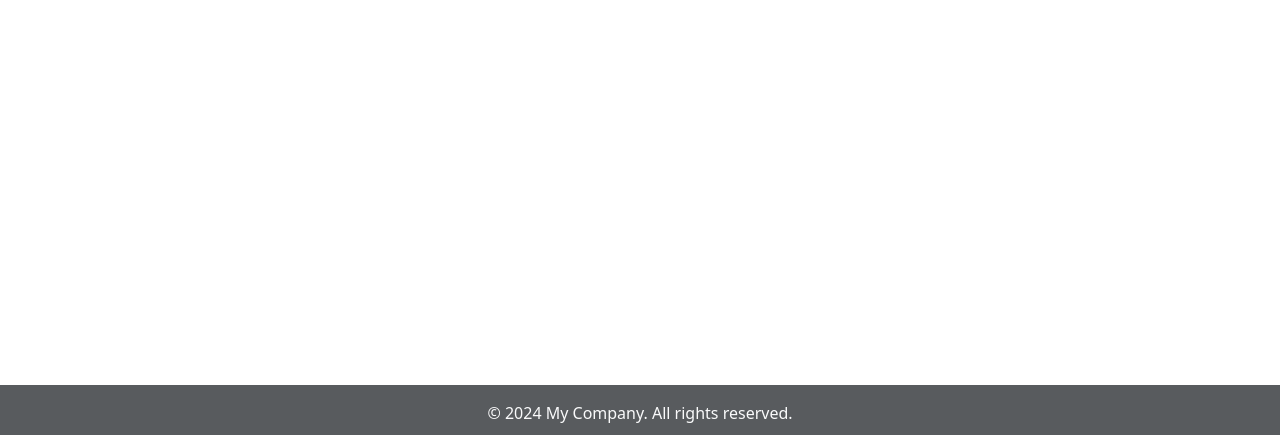
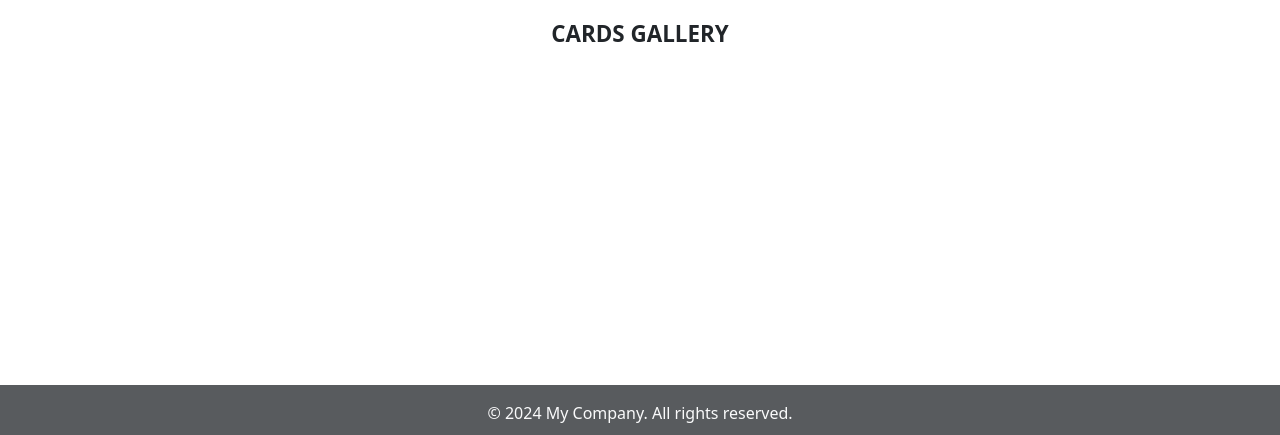
Before and after one commit to kezb90/toy_shop, a Django app: template blog/templates/gallery.html in a window 1280 px wide. Shown: the part 365-800 px from the top of the page. Run offline with Django 4.2, Linux system fonts and the light colour scheme; the template is opened without the code that fills it, so the values that code supplies are empty.

Commit message:
update template of gallery view

```diff
--- a/blog/templates/gallery.html
+++ b/blog/templates/gallery.html
@@ -1,15 +1,91 @@
 {% extends 'master.html' %}
 
+{% block title %}
+Cards Gallery
+{% endblock title %}
+
+{% block style %}
+.gallery-block{
+padding-bottom: 60px;
+padding-top: 60px;
+}
+
+.gallery-block .heading{
+margin-bottom: 50px;
+text-align: center;
+}
+
+.gallery-block .heading h2{
+font-weight: bold;
+font-size: 1.4rem;
+text-transform: uppercase;
+}
+
+.gallery-block.cards-gallery h6 {
+font-size: 17px;
+font-weight: bold;
+}
+
+.gallery-block.cards-gallery .card{
+transition: 0.4s ease;
+}
+
+.gallery-block.cards-gallery .card img {
+box-shadow: 0px 2px 10px rgba(0, 0, 0, 0.15);
+}
+
+.gallery-block.cards-gallery .card-body {
+text-align: center;
+}
+
+.gallery-block.cards-gallery .card-body p {
+font-size: 15px;
+}
+
+.gallery-block.cards-gallery a {
+color: #212529;
+}
+
+.gallery-block.cards-gallery a:hover {
+text-decoration: none;
+}
+
+.gallery-block.cards-gallery .card {
+margin-bottom: 30px;
+box-shadow: 0px 2px 10px rgba(0, 0, 0, 0.15);
+}
+
+@media (min-width: 576px) {
+
+.gallery-block .transform-on-hover:hover {
+transform: translateY(-10px) scale(1.02);
+box-shadow: 0px 10px 10px rgba(0, 0, 0, 0.15) !important;
+}
+}
+{% endblock style %}
 {% block content %}
-    <h2>Image Gallery</h2>
 
-    <ul>
-        {% for image in images %}
-            <li>
-                <img src="{{ image.image.url }}" alt="{{ image.title }}">
-                <p>{{ image.title }}</p>
-                <p>{{ image.description }}</p>
-            </li>
-        {% endfor %}
-    </ul>
+<section class="gallery-block cards-gallery">
+    <div class="container">
+        <div class="heading">
+            <h2>Cards Gallery</h2>
+        </div>
+        <div class="row">
+            {% for image in images %}
+            <div class="col-md-6 col-lg-4">
+                <div class="card border-0 transform-on-hover">
+                    <a class="lightbox" href="#">
+                        <img src="{{ image.image.url }}" alt="{{ image.title }}" class="card-img-top">
+                    </a>
+                    <div class="card-body">
+                        <h6><a href="#">{{ image.title }}</a></h6>
+                        <p class="text-muted card-text">{{ image.description }}</p>
+                    </div>
+                </div>
+            </div>
+            {% endfor %}
+        </div>
+    </div>
+</section>
+
 {% endblock %}
--- a/blog/templates/master.html
+++ b/blog/templates/master.html
@@ -11,6 +11,9 @@
 
 </head>
 <style>
+  {% block style %}
+
+  {% endblock style %}
   .zoom {
     transition: transform .3s;
     /* Animation */
```
